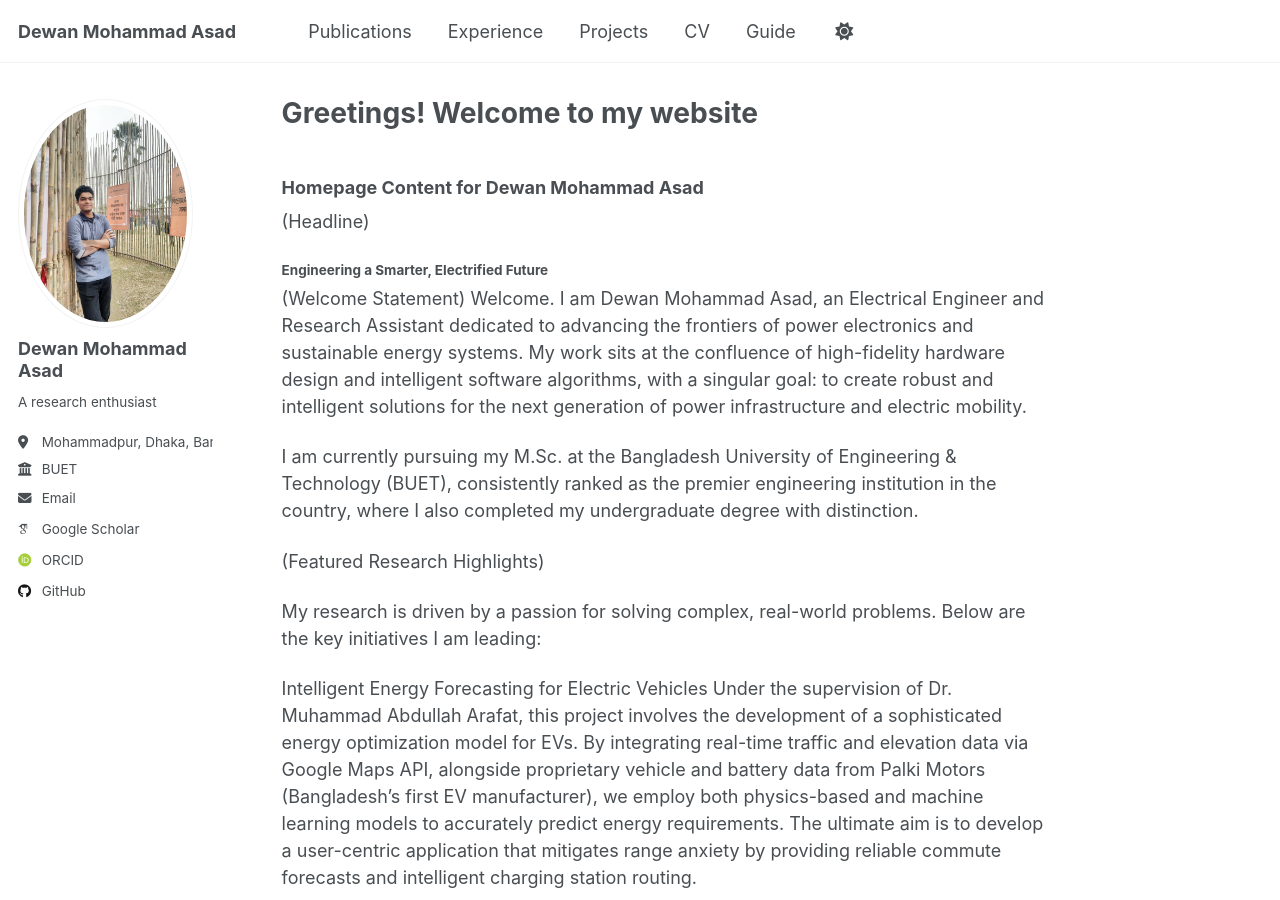
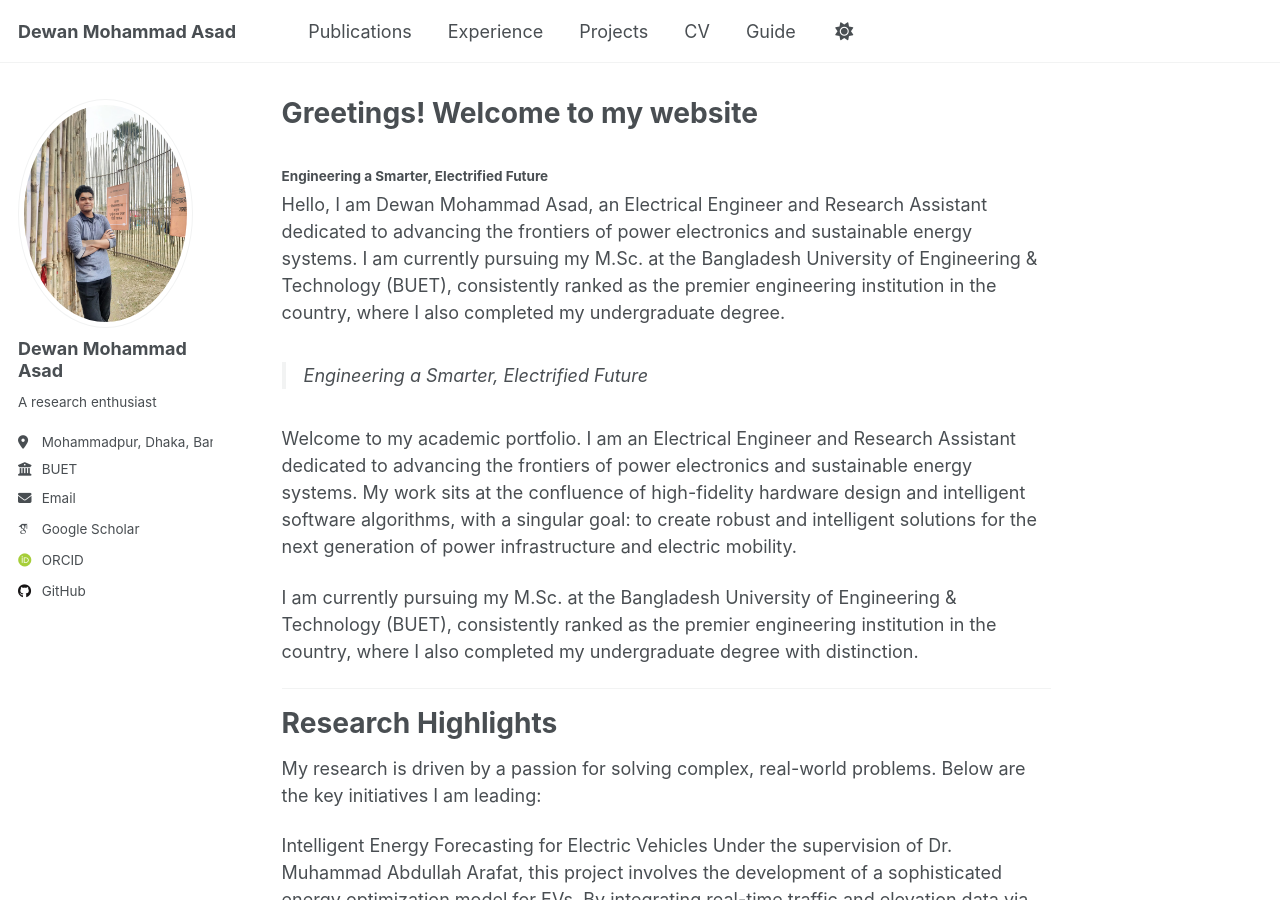
Before and after one commit to dewan-mohammad-asad-d1a/dewan-mohammad-asad-d1a.github.io, a Jekyll site: the page built from _pages/about.md, in a window 1280 px wide and 900 px high. Built offline with Jekyll 4.4.1, drawn with Linux system fonts in a browser that asks for light colours; some web fonts are replaced; a script that is not in the unit is left out.

Commit message:
Update about.md

```diff
--- a/_pages/about.md
+++ b/_pages/about.md
@@ -8,17 +8,23 @@ redirect_from:
 ---
 
 
-### Homepage Content for Dewan Mohammad Asad
 
-(Headline)
 #### Engineering a Smarter, Electrified Future
+Hello, I am Dewan Mohammad Asad, an Electrical Engineer and Research Assistant dedicated to advancing the frontiers of power electronics and sustainable energy systems. I am currently pursuing my M.Sc. at the Bangladesh University of Engineering & Technology (BUET), consistently ranked as the premier engineering institution in the country, where I also completed my undergraduate degree.
 
-(Welcome Statement)
-Welcome. I am Dewan Mohammad Asad, an Electrical Engineer and Research Assistant dedicated to advancing the frontiers of power electronics and sustainable energy systems. My work sits at the confluence of high-fidelity hardware design and intelligent software algorithms, with a singular goal: to create robust and intelligent solutions for the next generation of power infrastructure and electric mobility.
+
+
+> Engineering a Smarter, Electrified Future
+
+Welcome to my academic portfolio. I am an Electrical Engineer and Research Assistant dedicated to advancing the frontiers of power electronics and sustainable energy systems. My work sits at the confluence of high-fidelity hardware design and intelligent software algorithms, with a singular goal: to create robust and intelligent solutions for the next generation of power infrastructure and electric mobility.
 
 I am currently pursuing my M.Sc. at the Bangladesh University of Engineering & Technology (BUET), consistently ranked as the premier engineering institution in the country, where I also completed my undergraduate degree with distinction.
 
-(Featured Research Highlights)
+---
+
+
+Research Highlights
+===================
 
 My research is driven by a passion for solving complex, real-world problems. Below are the key initiatives I am leading:
 
```
